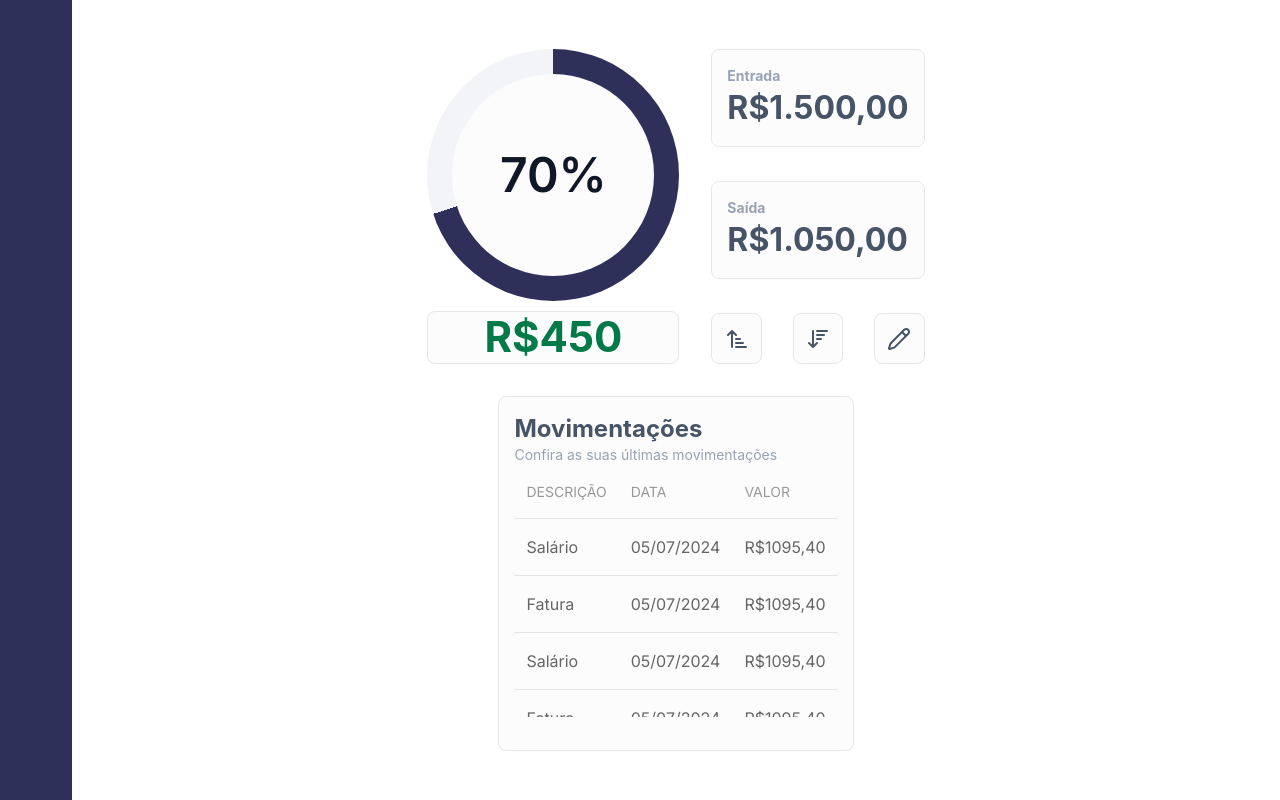
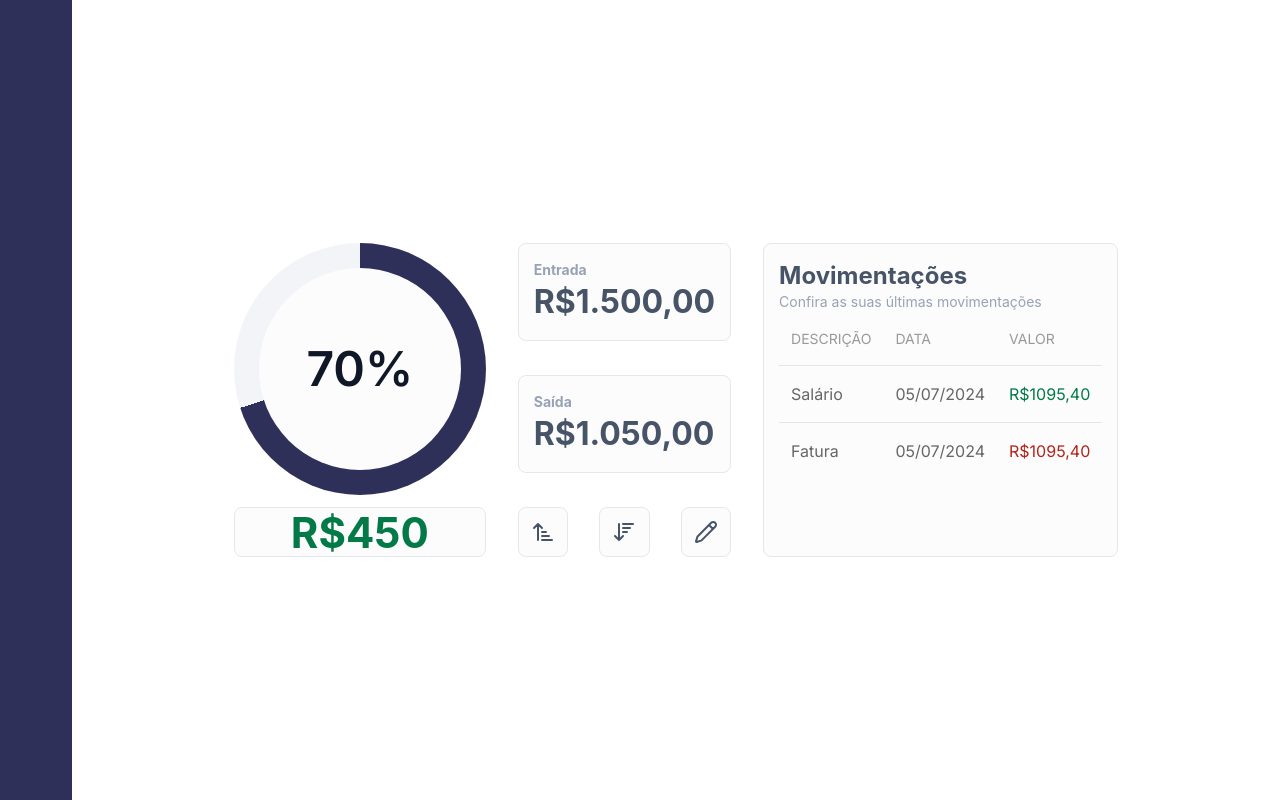
Before and after one commit to maiajota/Finance-Tracker, a plain HTML site: page index.html in a window 1280 px wide. Drawn offline with nearby package versions, Linux system fonts and the light colour scheme.

Commit message:
feat: transactions table

```diff
--- a/index.html
+++ b/index.html
@@ -14,8 +14,8 @@
     <div class="page-grid">
         <nav class="sidebar uk-visible@s">
         </nav>
-        <main class="uk-container uk-flex uk-margin-auto-vertical uk-flex-wrap uk-flex-center">
-            <div class="chart-container uk-flex uk-flex-column uk-flex-between uk-width-1-1">
+        <main class="uk-container uk-margin-auto-vertical uk-flex uk-flex-wrap uk-flex-center">
+            <div class="chart-container uk-flex uk-flex-column uk-flex-between">
                 <div class="chart uk-margin-small-bottom" aria-percentage="70">
                 </div>
                 <h1 class="uk-margin-remove-vertical uk-text-bold container uk-text-center">R$450</h1>
@@ -53,32 +53,12 @@
                                 <th>Valor</th>
                             </tr>
                         </thead>
-                        <tr>
+                        <tr aria-movement-type="positive">
                             <td>Salário</td>
                             <td>05/07/2024</td>
                             <td>R$1095,40</td>
                         </tr>
-                        <tr>
-                            <td>Fatura</td>
-                            <td>05/07/2024</td>
-                            <td>R$1095,40</td>
-                        </tr>
-                        <tr>
-                            <td>Salário</td>
-                            <td>05/07/2024</td>
-                            <td>R$1095,40</td>
-                        </tr>
-                        <tr>
-                            <td>Fatura</td>
-                            <td>05/07/2024</td>
-                            <td>R$1095,40</td>
-                        </tr>
-                        <tr>
-                            <td>Salário</td>
-                            <td>05/07/2024</td>
-                            <td>R$1095,40</td>
-                        </tr>
-                        <tr>
+                        <tr aria-movement-type="negative">
                             <td>Fatura</td>
                             <td>05/07/2024</td>
                             <td>R$1095,40</td>
--- a/style.css
+++ b/style.css
@@ -22,6 +22,7 @@
     --blue-800:#000126;
     --blue-900:#00011e;
     --green-700: #027A48;
+    --red-700: #B42318;
 }
 
 *{
@@ -64,8 +65,10 @@ main{
 }
 
 .chart-container{
-    max-width: 252px;
+    width: 252px;
     h1{
+        height: 16%;
+        min-height: 49px;
         color: var(--green-700);
     }
 }
@@ -125,11 +128,21 @@ main{
 }
 
 .table-container{
+    max-width: 100%;
     overflow-y: auto;
+    overflow-x: hidden;
     max-height: 78%;
+
+    tr[aria-movement-type="positive"] td:nth-child(3){
+        color: var(--green-700);
+    }
+
+    tr[aria-movement-type="negative"] td:nth-child(3){
+        color: var(--red-700);
+    }
 }
 
-@media (max-width: 640px){
+@media (max-width: 639px){
     .page-grid{
         grid-template-columns: 1fr;
     }
```
